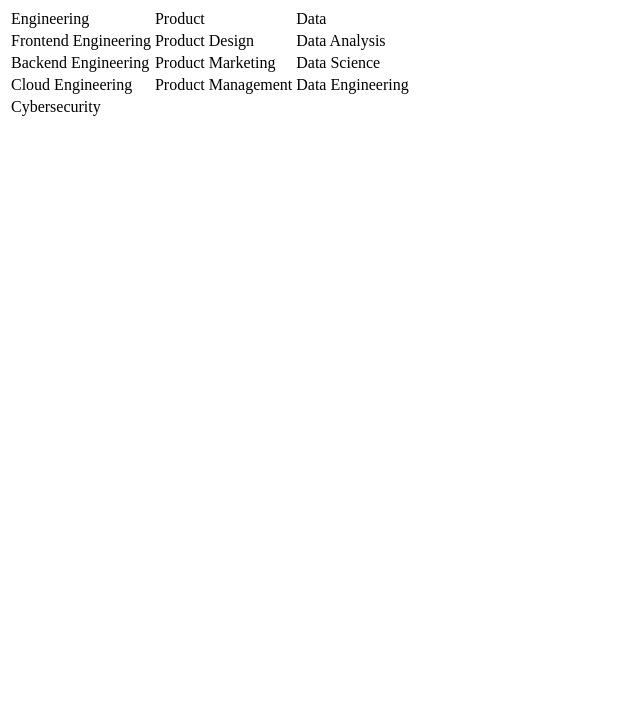
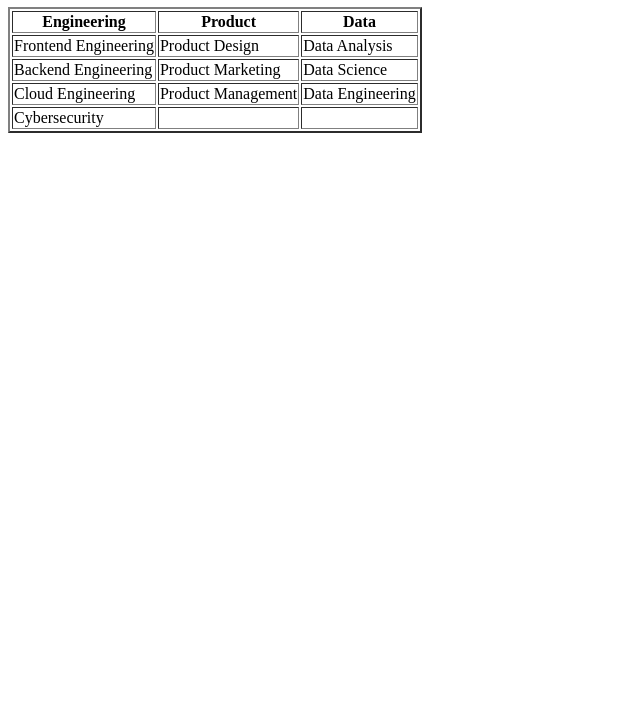
Before and after one commit to funbus92/altschool-assignment, a plain HTML site: page table.html in a window 1280 px wide. Shown: the part 73-800 px from the top of the page, without its empty margins (0-640 px from the left). Drawn offline with Linux system fonts and the light colour scheme.

Commit message:
modified

```diff
--- a/table.html
+++ b/table.html
@@ -5,12 +5,13 @@
     </head>
     <body>
     <h1> Schools and Courses</h1>
-    <table style="border-left: 5px;">
+    <table border="2">
         <thead>
+
             <tr>
-                <td>Engineering</td>
-                <td>Product</td>
-                <td>Data</td>
+                <th>Engineering</th>
+                <th>Product</th>
+                <th>Data</th>
             </tr>
         </thead>
         <tbody>
```
